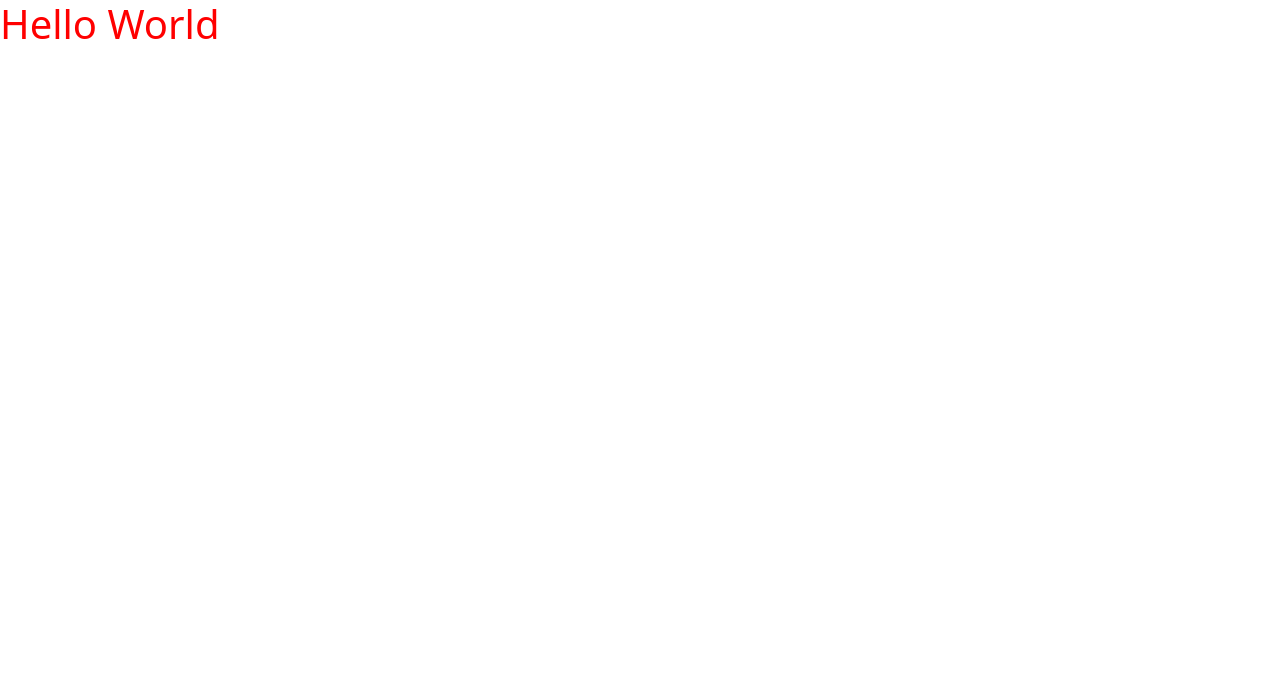
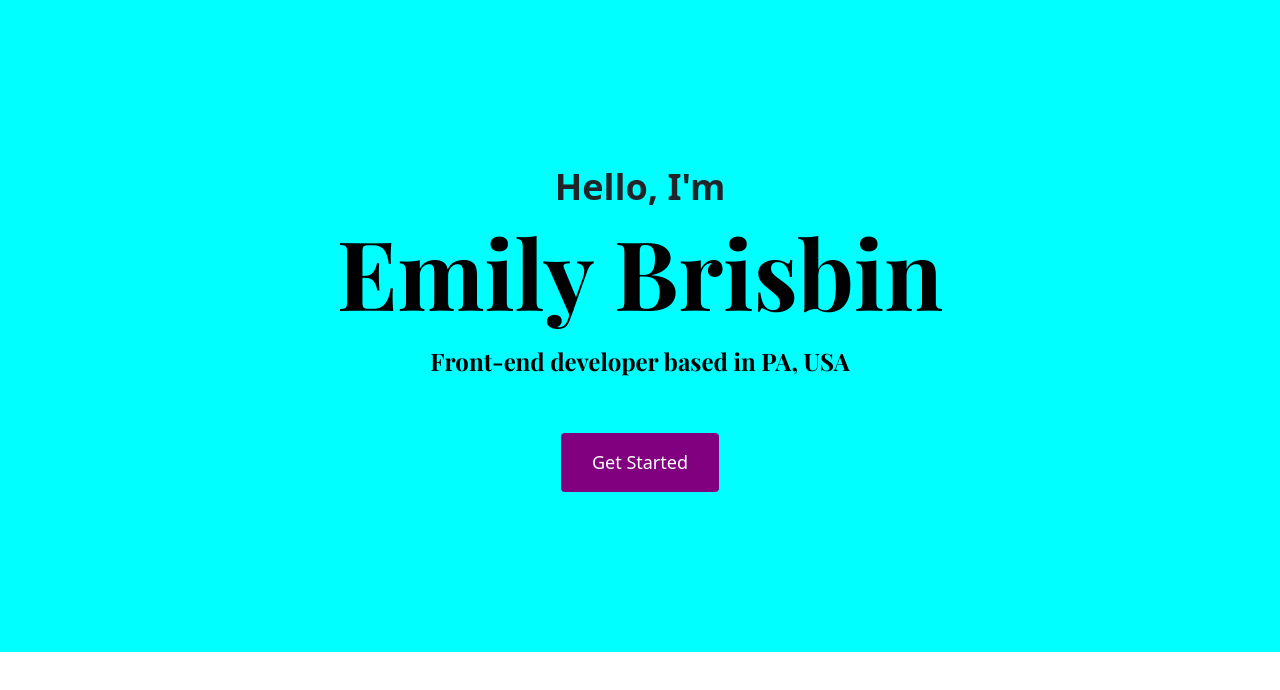
Before and after one commit to emilyyvonne/Portfolio-Project, a plain HTML site: page index.html in a window 1280 px wide. Drawn offline with nearby package versions, Linux system fonts and the light colour scheme.

Commit message:
created HTML and CSS for hero

```diff
--- a/index.html
+++ b/index.html
@@ -27,6 +27,11 @@
     <title>Portfolio Project-Emily Brisbin</title>
   </head>
   <body>
-    <h1>Hello World</h1>
+    <div class="hero">
+      <p>Hello, I'm</p>
+      <h1>Emily Brisbin</h1>
+      <h2 class="mb-5">Front-end developer based in PA, USA</h2>
+      <a href="#" class="btn btn-branding">Get Started</a>
+    </div>
   </body>
 </html>
--- a/src/style.css
+++ b/src/style.css
@@ -1,3 +1,50 @@
+:root {
+  --branding-color: purple;
+  --secondary-color: aqua;
+  --heading-font-family: "Playfair Display", serif;
+  --default-font-family: "Poppins", sans-serif;
+}
 body {
-  color: red;
+  font-family: var (--default-font-family);
 }
+h1,
+h2,
+h3,
+h4,
+h5,
+h6 {
+  color: black;
+  font-family: var(--heading-font-family);
+  font-weight: bold;
+}
+h1 {
+  font-size: 96px;
+}
+p {
+  font-weight: normal;
+}
+
+.hero {
+  background-color: var(--secondary-color);
+  text-align: center;
+  padding: 160px 20px;
+}
+.hero p {
+  font-size: 36px;
+  font-weight: bold;
+  margin: 0;
+}
+.hero h2 {
+  font-family: var(--heading-font-family);
+  font-weight: normal;
+  font-size: 24px;
+  line-height: 2;
+}
+.btn-branding {
+  background: var(--branding-color);
+  border-radius: 4px;
+  color: white;
+  font-size: 18px;
+  line-height: 27px;
+  padding: 15px 30px;
+}
```
